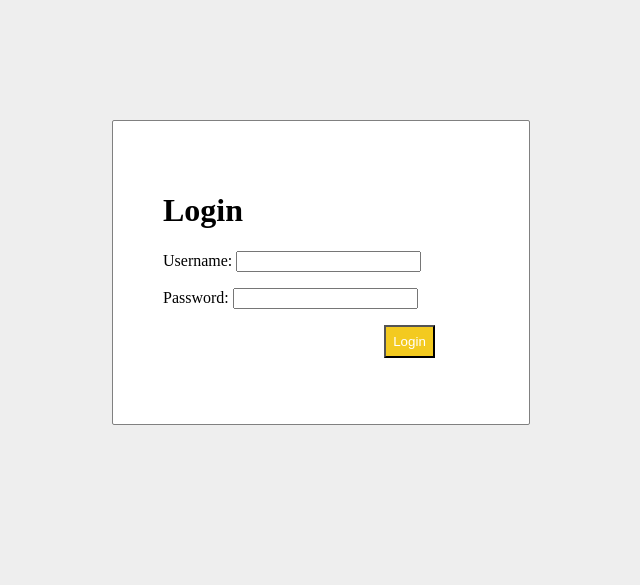
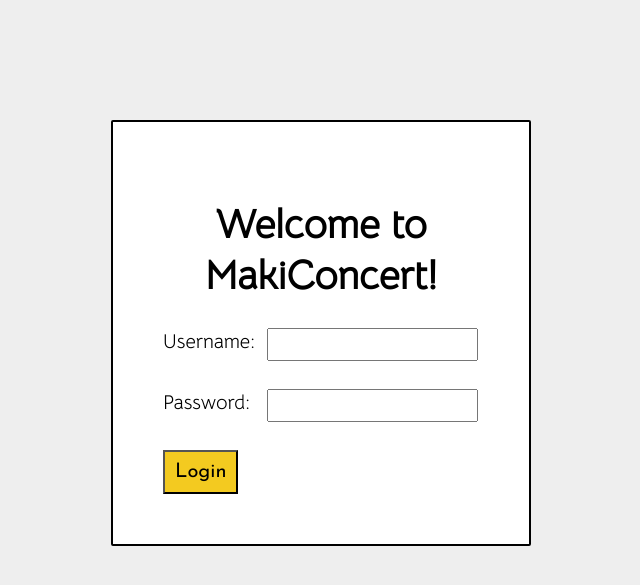
Before and after one commit to whoiscram/Server-Side-Web-Scripting-College-Requirment-, a PHP site: page /user/login.php in a window 1280 px wide. Shown: the top 585 px of the page, without its empty margins (319-959 px from the left). Run offline with PHP 8.4, Linux system fonts and the light colour scheme.

Commit message:
modify login.css and login.php

```diff
--- a/styles/login.css
+++ b/styles/login.css
@@ -1,6 +1,6 @@
 @font-face {
   font-family: "font_h1";
-    src: url(/frontend/fonts/Bellota\ Text.ttf);
+  src: url(/fonts/Bellota\ Text.ttf);
 }
 
 @font-face {
@@ -13,20 +13,62 @@
   src: url(/fonts/Josefin\ Sans.ttf);
 }
 
-  body{
+body {
   background: #eee;
 }
-#frm{
-    border: solid gray 1px;
-    width:25%;
+
+h1 {
+  font-family: "font_h1";
+  font-size: 40px;
+  text-align: center;
+}
+
+div {
+  margin-bottom: 10px;
+}
+
+label {
+  font-family: "font_h1";
+  font-size: 20px;
+  display: inline-block;
+  width: 100px;
+  text-align: left;
+}
+
+input {
+  display: table-cell;
+}
+
+#form {
+  border: solid black 2px;
+  width: 25%;
   border-radius: 2px;
   margin: 120px auto;
   background: white;
   padding: 50px;
+  display: table;
 }
-#btn{
-    color: #fff;
+
+p {
+  display: table-row;
+}
+
+#btn {
+  color: black;
   background: #f3ca20;
-    padding: 7px;
-    margin-left: 70%;
+  padding: 10px;
+  font-size: 20px;
+  font-family: "font_o";
 }
+
+input[type="text"] {
+  font-size: 16px;
+  font-family: "font_p";
+  text-align: left;
+}
+
+input[type="password"] {
+  font-size: 16px;
+  font-family: "font_p";
+  text-align: left;
+}
--- a/user/login.php
+++ b/user/login.php
@@ -1,53 +1,59 @@
 <?php
-  require_once '../admin/connection.php';
+require_once '../admin/connection.php';
 session_start();
-//authentication.php
+// authentication.php
 ?>
-<html>
+
+<!DOCTYPE html>
+<html lang="en">
+
 <head>
-    <title> Login Form</title>
+    <meta charset="UTF-8">
+    <meta http-equiv="X-UA-Compatible" content="IE=edge">
+    <meta name="viewport" content="width=device-width, initial-scale=1.0">
+    <link rel="stylesheet" type="text/css" href="../styles/login.css">
+    <title>Login</title>
+</head>
 
-    <link rel = "stylesheet" type = "text/css" href = "../styles/login.css">
-</head>
 <body>
-    <div id = "frm">
-        <h1>Login</h1>
-        <form name="f1" action = "authentication.php" onsubmit = "return validation()" method = "POST">
-            <p>
-                <label> Username: </label>
-                <input type = "text" id ="user" name  = "user" />
-            </p>
-            <p>
-                <label> Password: </label>
-                <input type = "password" id ="pass" name  = "pass" />
-            </p>
-            <p>
-                <input type =  "submit" id = "btn" value = "Login" />
-            </p>
+    <div id="form">
+        <h1>Welcome to MakiConcert!</h1>
+        <form name="f1" action="authentication.php" onsubmit="return validation()" method="POST">
+            <div>
+                <label>Username:</label>
+                <input type="text" id="user" name="user" />
+                <br>
+            </div>
+            <br>
+            <div>
+                <label>Password: </label>
+                <input type="password" id="pass" name="pass" />
+                <br>
+            </div>
+            <br>
+            <input type="submit" id="btn" value="Login" />
         </form>
     </div>
 
     <script>
-            function validation()
-            {
-                var id=document.f1.user.value;
-                var ps=document.f1.pass.value;
-                if(id.length=="" && ps.length=="") {
-                    alert("User Name and Password fields are empty");
+        function validation() {
+            var id = document.f1.user.value;
+            var ps = document.f1.pass.value;
+            if (id.length == "" && ps.length == "") {
+                alert("Username and Password fields are empty!");
+                return false;
+            } else {
+                if (id.length == "") {
+                    alert("Username field is empty!");
                     return false;
                 }
-                else
-                {
-                    if(id.length=="") {
-                        alert("User Name is empty");
-                        return false;
-                    }
-                    if (ps.length=="") {
-                    alert("Password field is empty");
+                if (ps.length == "") {
+                    alert("Password field is empty!");
                     return false;
-                    }
                 }
             }
-        </script>
+        }
+    </script>
 </body>
+
 </html>
```
Lines whose indentation alone changed are shown as unchanged.
